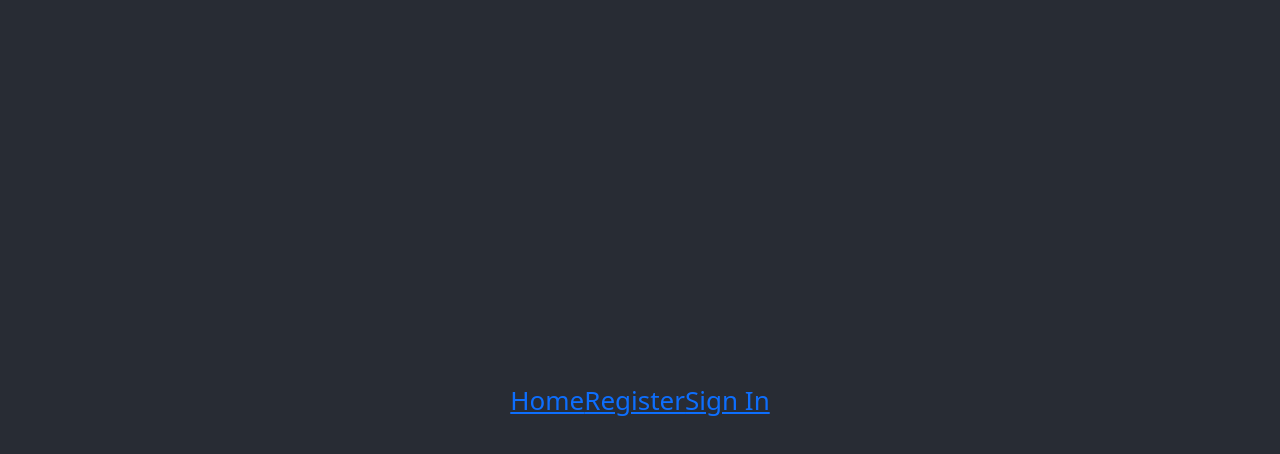
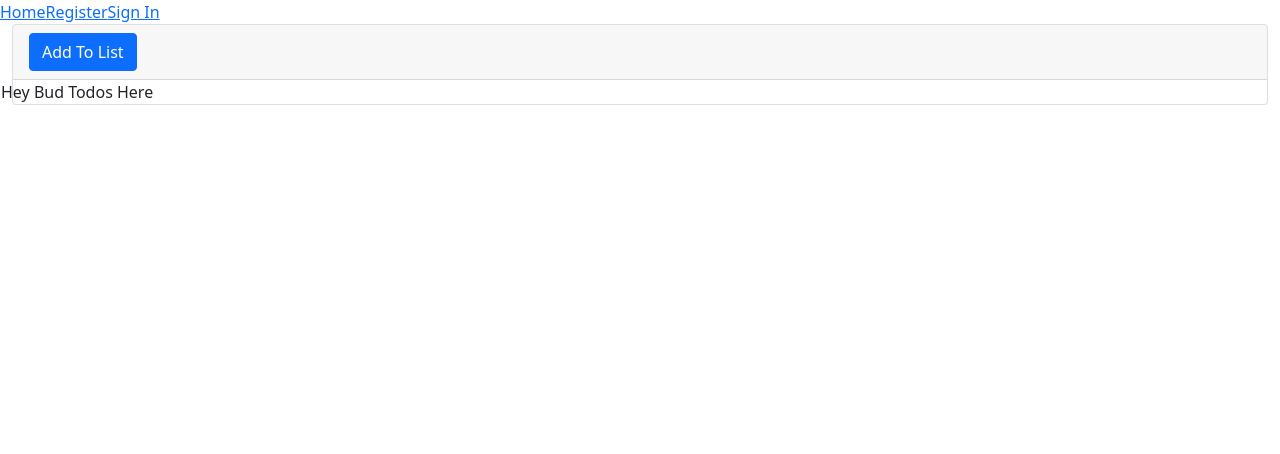
Before and after one commit to Neoj1sec142/django-core-practice, a React (Create React App) app in the folder client/: page /todo in a window 1280 px wide. Before the commit this address had no page. Shown: the top 454 px of the page. Built offline with nearby package versions, Linux system fonts and the light colour scheme.

Commit message:
set up basic pages

```diff
--- a/client/src/App.js
+++ b/client/src/App.js
@@ -9,6 +9,11 @@ import Register from './components/Register'
 import Logout from './components/Logout'
 import Home from './pages/Home'
 import NavDrop from './components/Nav';
+// Page Imports
+import Sandbox from './pages/Sandbox'
+import Ref from './pages/Ref'
+import Timer from './pages/Timer'
+import Todo from './pages/Todo'
 
 const App = () => {
   const [loginStatus, setLoginStatus] = useState(false)
@@ -45,10 +50,16 @@ const App = () => {
       <NavDrop loginStatus={loginStatus} user={user}/>
       </header>
       <Routes>
-        <Route path='/' element={<Home loginStatus={loginStatus}/>}/>
+        {loginStatus
+        ? <Route path='/' element={<Todo loginStatus={loginStatus}/>}/>
+        : <Route path='/' element={<Home loginStatus={loginStatus}/>}/>}
         <Route path='/register' element={ <Register loginStatus={loginStatus}/> } />
         <Route path='/login' element={ <Login loginStatus={loginStatus}/> } />
         <Route path='/logout' element={ <Logout /> } />
+        <Route path='/ref' element={ <Ref loginStatus={loginStatus}/> } />
+        <Route path='/time' element={ <Timer loginStatus={loginStatus}/> } />
+        <Route path='/todo' element={ <Todo loginStatus={loginStatus}/> } />
+        <Route path='/sand' element={ <Sandbox loginStatus={loginStatus}/> } />
       </Routes>
       </LoginContext.Provider>
     </div>
--- /dev/null
+++ b/client/src/components/CreateTo.jsx
@@ -0,0 +1 @@
+import React from 'react'
--- a/client/src/components/Nav.jsx
+++ b/client/src/components/Nav.jsx
@@ -11,14 +11,15 @@ const NavDrop = ({ loginStatus, user }) => {
   if (loginStatus) {
     authenticatedOptions = (
   <Navbar collapseOnSelect expand="lg" bg="dark" variant="dark" style={{justifyContent: 'space-evenly'}}>
-  <Navbar.Brand onClick={() => navigate('/home')}>Dashboard In</Navbar.Brand>
+  <Navbar.Brand onClick={() => navigate('/')}>Dashboard In</Navbar.Brand>
   <Navbar.Toggle aria-controls="responsive-navbar-nav" />
   <Navbar.Collapse id="responsive-navbar-nav" style={{justifyContent: 'space-between'}}>
         <Nav className="mr-auto" >
           <Nav.Link href='/'>Home</Nav.Link>
-          {/* <Nav.Link href="/projects">Projects</Nav.Link>
-          <Nav.Link href={`/profile/${user}`}>Profile</Nav.Link>
-          <Nav.Link href="/collab">Collaborations</Nav.Link> */}
+          <Nav.Link href="/ref">References</Nav.Link>
+          <Nav.Link href='time'>Timer</Nav.Link>
+          <Nav.Link href="/todo">Todo</Nav.Link>
+          <Nav.Link href="/sand">Sandbox</Nav.Link>
           {/* <Nav.Link href={`/profile/${user.id}`}>Profile</Nav.Link> */}
           {/* <NavDropdown title="Toolbelt" id="collasible-nav-dropdown" >
             <NavDropdown.Item id='d-item' href="/python">~ Python / Django ~</NavDropdown.Item>
--- /dev/null
+++ b/client/src/pages/Ref.js
@@ -0,0 +1,15 @@
+import {Container, Card, Col, Row} from 'react-bootstrap'
+
+const Ref = () => {
+    return(
+        <Container fluid>
+            <Card>
+                <Row>
+                    <Col>References</Col>
+                </Row>
+            </Card>
+        </Container>
+    )
+}
+
+export default Ref
--- /dev/null
+++ b/client/src/pages/Sandbox.js
@@ -0,0 +1,11 @@
+import {Card} from 'react-bootstrap'
+
+const Sandbox = () => {
+    return(
+        <Card>
+            <Card.Text>Hey Bud Build a Sand Castle here in Your Sandbox!!</Card.Text>
+        </Card>
+    )
+}
+
+export default Sandbox
--- /dev/null
+++ b/client/src/pages/Timer.js
@@ -0,0 +1,11 @@
+import {Card} from 'react-bootstrap'
+
+const Timer = () => {
+    return(
+        <Card>
+            <Card.Text>Hey bud Timer here</Card.Text>
+        </Card>
+    )
+}
+
+export default Timer
--- /dev/null
+++ b/client/src/pages/Todo.js
@@ -0,0 +1,17 @@
+import {Card, Container, Row, Button} from 'react-bootstrap'
+import CardHeader from 'react-bootstrap/esm/CardHeader'
+const Todo = () => {
+
+    return(
+        <Container fluid>
+        <Card>
+            <CardHeader>
+                <Button>Add To List</Button>
+            </CardHeader>
+            <Row>Hey Bud Todos Here</Row>
+        </Card>
+        </Container>
+    )
+}
+
+export default Todo
--- a/client/src/styles/App.css
+++ b/client/src/styles/App.css
@@ -1,38 +1,4 @@
-.App {
-  text-align: center;
+html{
+  width: 100%;
+  height: 100%;
 }
-
-.App-logo {
-  height: 40vmin;
-  pointer-events: none;
-}
-
-@media (prefers-reduced-motion: no-preference) {
-  .App-logo {
-    animation: App-logo-spin infinite 20s linear;
-  }
-}
-
-.App-header {
-  background-color: #282c34;
-  min-height: 100vh;
-  display: flex;
-  flex-direction: column;
-  align-items: center;
-  justify-content: center;
-  font-size: calc(10px + 2vmin);
-  color: white;
-}
-
-.App-link {
-  color: #61dafb;
-}
-
-@keyframes App-logo-spin {
-  from {
-    transform: rotate(0deg);
-  }
-  to {
-    transform: rotate(360deg);
-  }
-}
```
